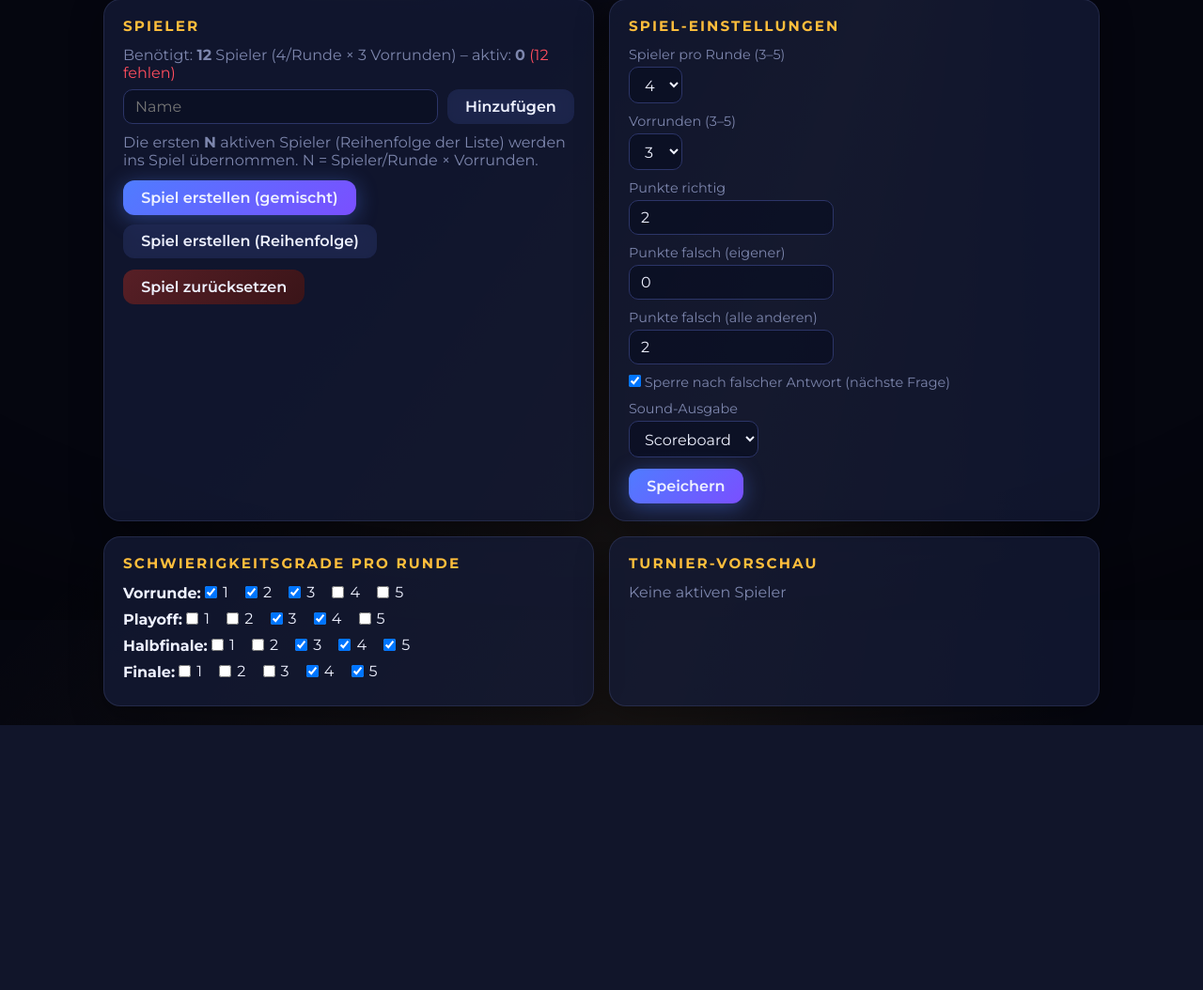
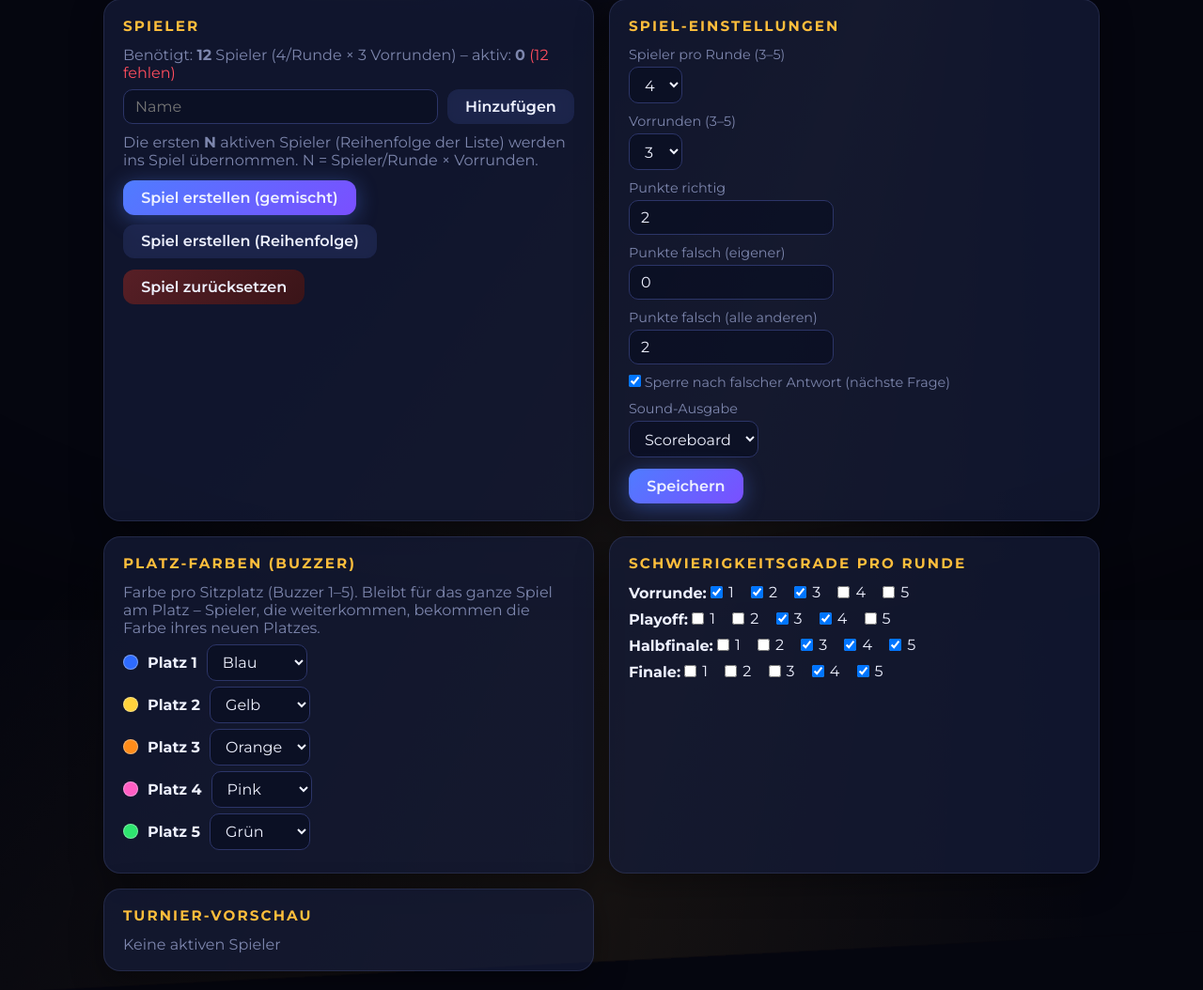
Before and after one commit to BingoBongo83/quizmitbenny, a FastAPI app: page /einstellungen in a window 1280 px wide. Shown: the part 140-1194 px from the top of the page at 94% size. Before the commit the page ends 912 px from the top, so only its background shows below. Run offline with FastAPI, Linux system fonts and the light colour scheme; the visitor is signed in with stand-in values (Sample User, id 1); data that the repository does not hold is empty.

Commit message:
Seat colors per buzzer slot, shown as card glow on the board
New setting seat_colors (5 slots, 7 hardware colors to pick from) in
Spiel-Einstellungen. Bound to the seat/slot — a player advancing to
another seat inherits that seat's color automatically. Board cards
glow in their seat color; a buzzed card pulses and rings in its own
seat color instead of gold. Admin players table shows a color dot per
slot.

Generated with [Devin](https://devin.ai)

Co-Authored-By: Devin <158243242+devin-ai-integration[bot]@users.noreply.github.com>

```diff
--- a/app/game.py
+++ b/app/game.py
@@ -659,6 +659,7 @@ def board_state(db: Session) -> dict:
         "buzzed_slot": _state["buzzed_slot"],
         "game_started": _state["game_started"],
         "sound_target": get_setting(db, "sound_target", "board"),
+        "seat_colors": get_setting(db, "seat_colors"),
     }
 
 
--- a/app/models.py
+++ b/app/models.py
@@ -135,6 +135,8 @@ DEFAULT_SETTINGS = {
     "points_wrong_others": 2,
     "block_on_wrong": True,
     "sound_target": "board",  # board | admin | both
+    # seat (slot) colors — bound to the physical buzzer position, not players
+    "seat_colors": ["#2e6bff", "#ffd23c", "#ff8c1a", "#ff5ec4", "#2ee56f"],
     "skills_preround": [1, 2, 3],
     "skills_playoff": [3, 4],
     "skills_semifinal": [3, 4, 5],
--- a/static/css/style.css
+++ b/static/css/style.css
@@ -129,6 +129,8 @@ h1, h2, h3 { font-weight: 700; }
   min-width: 15vw;
   text-align: center;
   backdrop-filter: blur(10px);
+  box-shadow: 0 0 30px var(--slot-glow, transparent),
+              inset 0 0 18px rgba(0,0,0,.25);
   transition: transform .2s, box-shadow .25s, opacity .2s,
               padding .5s ease, min-width .5s ease;
 }
@@ -154,15 +156,16 @@ h1, h2, h3 { font-weight: 700; }
   100% { transform: scale(1); }
 }
 .player-card.buzzed {
-  border-color: var(--gold);
-  box-shadow: 0 0 45px rgba(255,190,60,.55), inset 0 0 30px rgba(255,190,60,.1);
+  border-color: var(--slot);
+  box-shadow: 0 0 50px var(--slot), 0 0 90px var(--slot-glow),
+              inset 0 0 30px var(--slot-glow);
   animation: buzzPulse .7s ease-in-out infinite alternate;
 }
 .player-card.buzzed::after {
   content: "";
   position: absolute; inset: -6px;
   border-radius: calc(var(--radius) + 6px);
-  border: 2px solid rgba(255,190,60,.7);
+  border: 2px solid var(--slot);
   animation: ringGrow 1s ease-out infinite;
   pointer-events: none;
 }
@@ -377,6 +380,11 @@ label.field { display: block; margin: 10px 0 4px; color: var(--muted); font-size
 .player-row input[type=text] { flex: 1; min-width: 140px; }
 .player-row.bench { opacity: .55; }
 .player-row.inactive { opacity: .4; }
+.seat-dot {
+  width: 16px; height: 16px; border-radius: 50%;
+  display: inline-block; flex: 0 0 auto;
+  border: 1px solid rgba(255,255,255,.35);
+}
 table.list { width: 100%; border-collapse: collapse; }
 table.list td, table.list th { padding: 6px 8px; border-bottom: 1px solid rgba(120,135,200,.15); text-align: left; font-size: .95em; }
 table.list th { color: var(--muted); font-size: .78em; text-transform: uppercase; letter-spacing: .1em; }
--- a/static/js/settings.js
+++ b/static/js/settings.js
@@ -22,6 +22,13 @@ const SKILL_SETS = [
   ["skills_semifinal", "Halbfinale"],
   ["skills_final", "Finale"],
 ];
+
+const BUZZER_COLORS = [
+  ["#2e6bff", "Blau"], ["#ffd23c", "Gelb"], ["#ff8c1a", "Orange"],
+  ["#ff5ec4", "Pink"], ["#2ee56f", "Grün"], ["#e8ecf8", "Weiß"],
+  ["#ff4d5e", "Rot"],
+];
+const SEAT_COUNT = 5;
 
 // ---------------- tabs ----------------
 document.querySelectorAll(".tab-btn").forEach((b) => {
@@ -115,6 +122,21 @@ async function loadSettings() {
   document.getElementById("s_block").checked = settings.block_on_wrong;
   document.getElementById("s_sound").value = settings.sound_target || "board";
 
+  const sc = document.getElementById("seatColors");
+  const seatColors = settings.seat_colors || [];
+  sc.innerHTML = Array.from({ length: SEAT_COUNT }, (_, i) => `
+    <div class="player-row">
+      <span class="seat-dot" style="background:${seatColors[i] || "#888"}"></span>
+      <b>Platz ${i + 1}</b>
+      <select class="seatSel" data-seat="${i}">` +
+      BUZZER_COLORS.map(([hex, name]) =>
+        `<option value="${hex}"${seatColors[i] === hex ? " selected" : ""}>${name}</option>`).join("") +
+      `</select>
+    </div>`).join("");
+  sc.querySelectorAll(".seatSel").forEach((sel) => (sel.onchange = () => {
+    sel.closest(".player-row").querySelector(".seat-dot").style.background = sel.value;
+  }));
+
   const sk = document.getElementById("skillSets");
   sk.innerHTML = SKILL_SETS.map(([key, label]) => `
     <div style="margin:8px 0"><b>${label}:</b> ` +
@@ -133,6 +155,7 @@ document.getElementById("saveSettings").onclick = async () => {
     points_wrong_others: +document.getElementById("s_pwo").value,
     block_on_wrong: document.getElementById("s_block").checked,
     sound_target: document.getElementById("s_sound").value,
+    seat_colors: [...document.querySelectorAll(".seatSel")].map((s) => s.value),
   };
   SKILL_SETS.forEach(([key]) => {
     body[key] = [...document.querySelectorAll(`input[data-set="${key}"]:checked`)]
--- a/templates/settings.html
+++ b/templates/settings.html
@@ -57,6 +57,12 @@
           <option value="both">Beide</option>
         </select>
         <div class="btnrow"><button class="primary" id="saveSettings">Speichern</button></div>
+      </div>
+
+      <div class="panel">
+        <h2>Platz-Farben (Buzzer)</h2>
+        <p class="muted" style="margin-bottom:8px">Farbe pro Sitzplatz (Buzzer 1–5). Bleibt für das ganze Spiel am Platz – Spieler, die weiterkommen, bekommen die Farbe ihres neuen Platzes.</p>
+        <div id="seatColors"></div>
       </div>
 
       <div class="panel">
```
Also changed, not shown: app/routers/settings.py (+7 -0 lines), static/js/admin.js (+8 -5 lines), static/js/board.js (+6 -2 lines).
